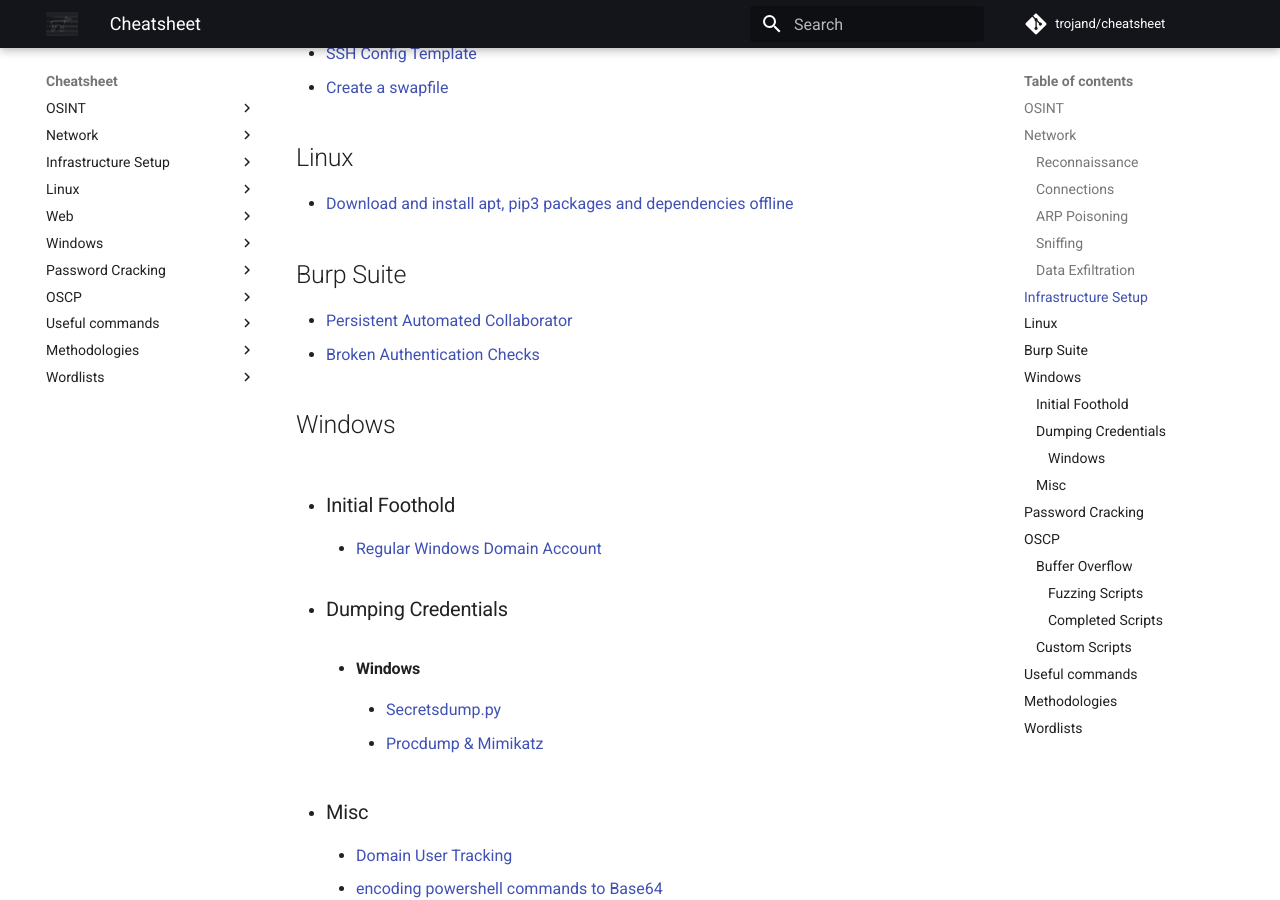
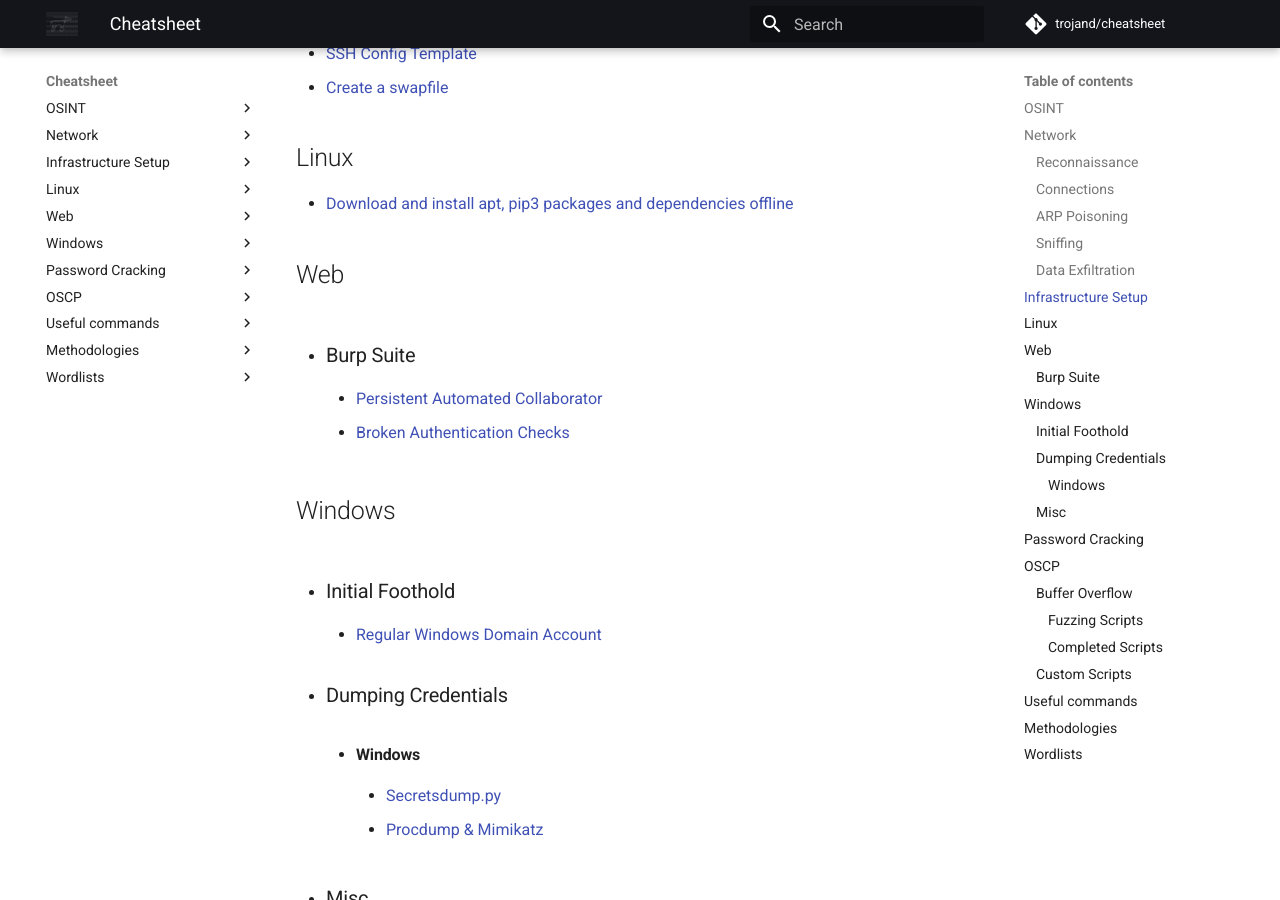
Before and after one commit to trojand/cheatsheet, an MkDocs documentation site: the page built from docs/index.md, in a window 1280 px wide and 900 px high, scrolled down 1326 px. Built offline with MkDocs 1.6.1 and Material for MkDocs 9.7.7, drawn with Linux system fonts in a browser that asks for light colours; comment, search, counter and statistics services are not loaded.

Commit message:
Update index.md

```diff
--- a/docs/index.md
+++ b/docs/index.md
@@ -36,9 +36,11 @@
 
 ## Linux
 * [Download and install apt, pip3 packages and dependencies offline](Linux/Downloading_apt_pip3_packages_offline.md)
-## Burp Suite
-* [Persistent Automated Collaborator](BurpSuite/Persistent_Automated_Collaborator.md)
-* [Broken Authentication Checks](BurpSuite/Broken_Authentication_Checks.md)
+
+## Web
+* ### Burp Suite
+    * [Persistent Automated Collaborator](Web/BurpSuite/Persistent_Automated_Collaborator.md)
+    * [Broken Authentication Checks](Web/BurpSuite/Broken_Authentication_Checks.md)
 
 ## Windows
 * ### Initial Foothold
```
